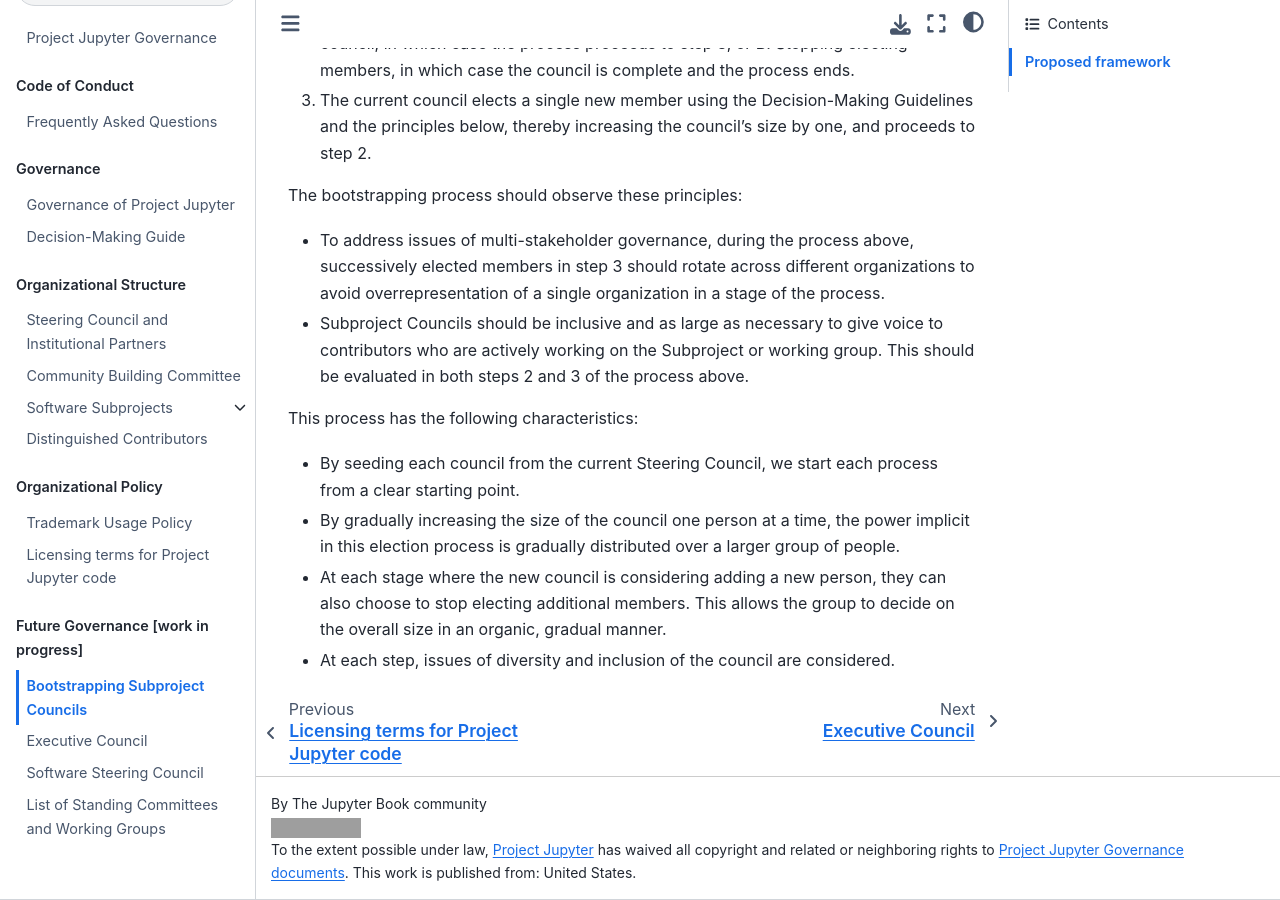
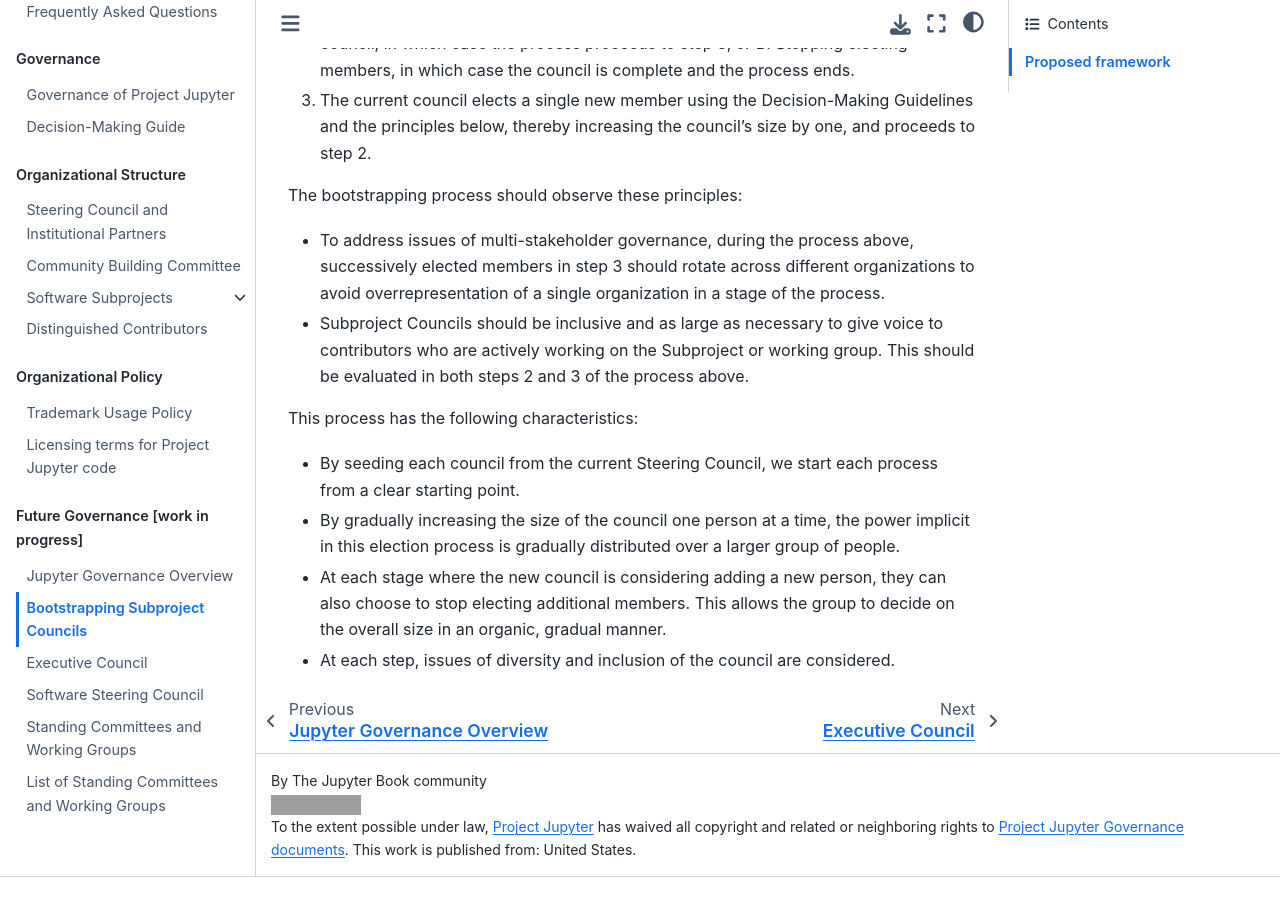
Before and after one commit to jupyter/governance, a Jupyter Book: the page built from bootstrapping_decision_making.md, in a window 1280 px wide and 900 px high, scrolled down 1119 px. Built offline with Jupyter Book 1.0.4 settings and Sphinx 7.4.7 and the Sphinx Book theme 1.1.4, drawn with Linux system fonts in a browser that asks for light colours; pages that are not in the unit, such as notebooks, are missing from menus; after the commit the page ends 1996 px from its top, so only the background shows below that; grey boxes are pictures that could not be loaded.

Commit message:
Add overview and SC/WG info to TOC so they are visible in sidebar

```diff
--- a/_toc.yml
+++ b/_toc.yml
@@ -37,7 +37,9 @@
 
 - caption: Future Governance [work in progress]
   chapters:
+  - file: overview
   - file: bootstrapping_decision_making
   - file: executive_council
   - file: software_steering_council
+  - file: standing_committees_and_working_groups.md
   - file: list_of_standing_committees_and_working_groups
```
